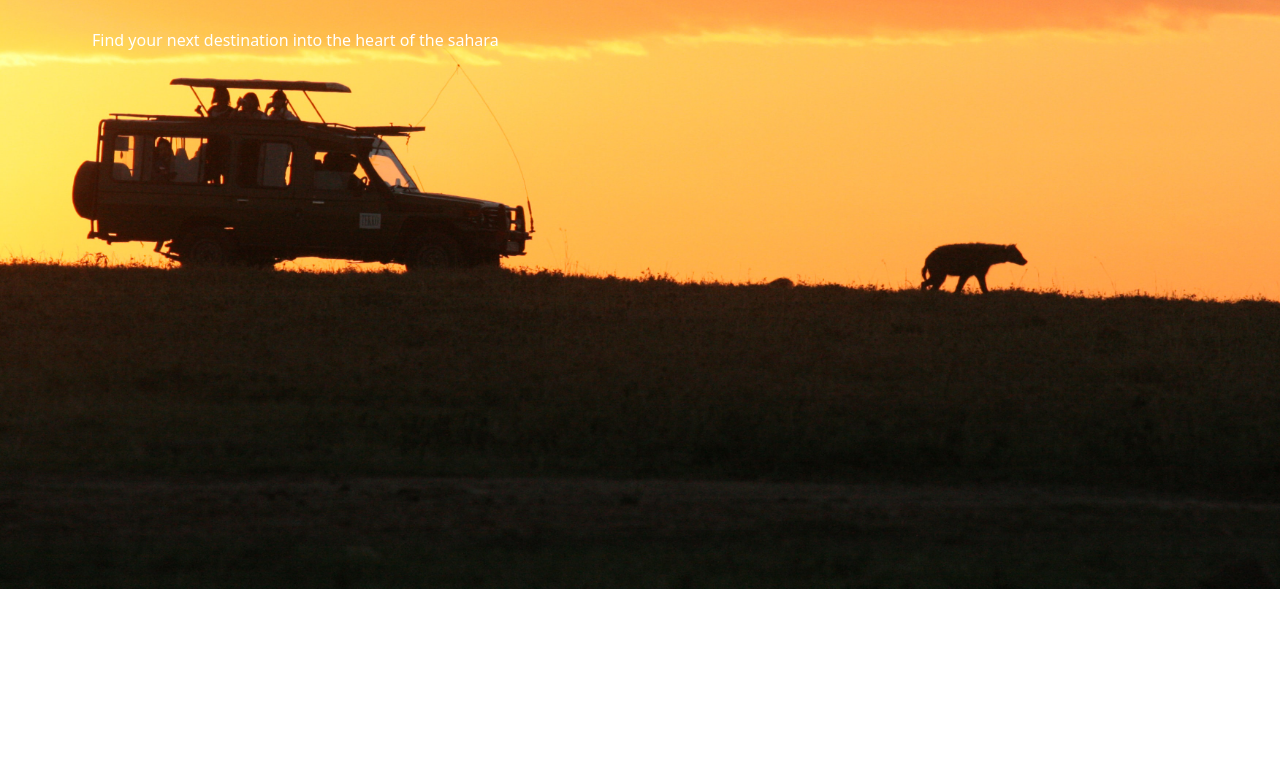
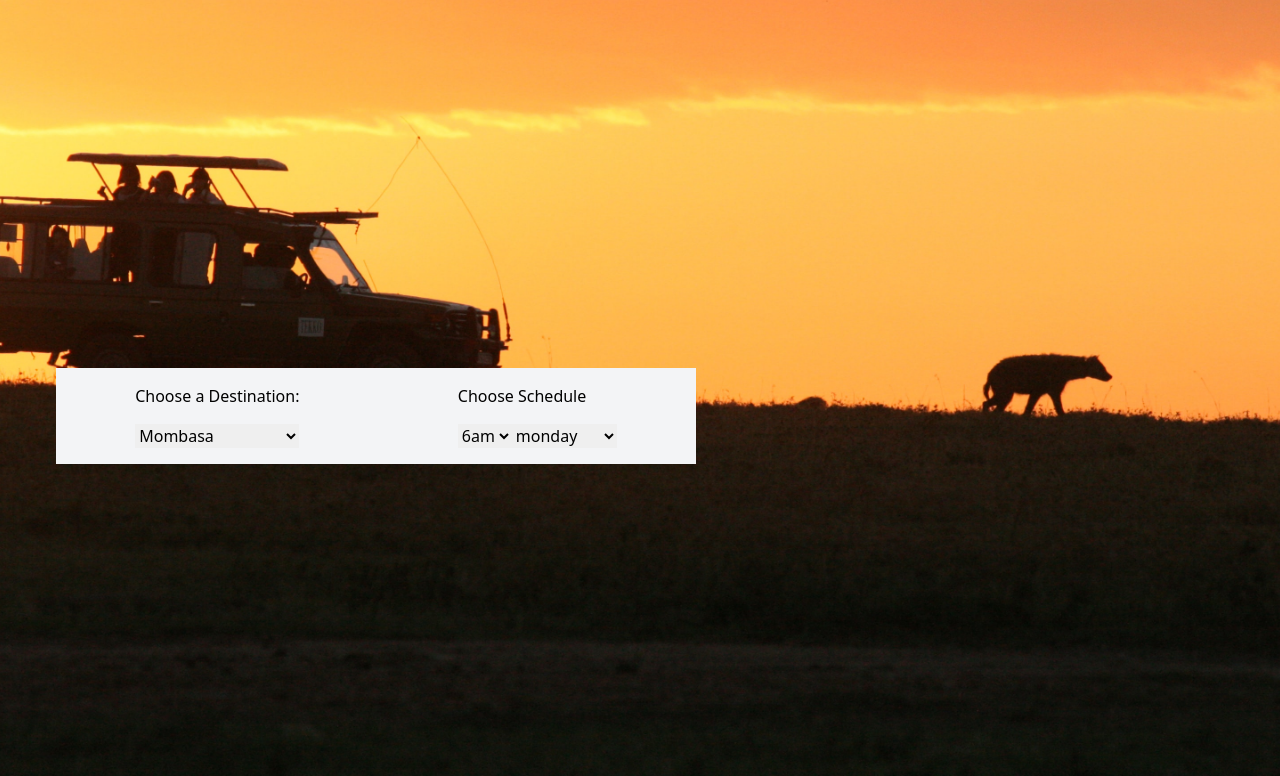
Before and after one commit to anthonykimani/Safari-Travelers-Club-Backend, a React (Create React App) app: page / in a window 1280 px wide. Shown: the part 264-1040 px from the top of the page. Before the commit the page ends 853 px from the top, so only its background shows below. Built offline with nearby package versions, Linux system fonts and the light colour scheme.

Commit message:
Adds more Home text and Button components

```diff
--- /dev/null
+++ b/src/components/Destination.js
@@ -0,0 +1,33 @@
+const Destination = () => {
+  return (
+    <div className="relative flex items-center bg-gray-100 w-6/12 justify-around mt-96 ml-14 h-24">
+      <div className="flex flex-col justify-between h-16">
+        <label htmlFor="destination">Choose a Destination:</label>
+        <select name="destination" id="destination">
+          <option value="Mombasa">Mombasa</option>
+          <option value="Kisumu">Kisumu</option>
+        </select>
+      </div>
+      <div className="flex flex-col justify-between h-16">
+        <label htmlFor="schedule">Choose Schedule</label>
+        <div className="">
+            <select name="day" id="day">
+                <option value="6am">6am</option>
+                <option value="7am">7am</option>
+            </select>
+            <select name="day" id="day">
+                <option value="monday">monday</option>
+                <option value="tuesday">tuesday</option>
+                <option value="wednesday">wednesday</option>
+                <option value="thursday">thursday</option>
+                <option value="friday">friday</option>
+                <option value="saturday">saturday</option>
+                <option value="sunday">sunday</option>
+            </select>
+        </div>
+      </div>
+    </div>
+  );
+};
+
+export default Destination;
--- a/src/components/HomeText.js
+++ b/src/components/HomeText.js
@@ -1,10 +1,14 @@
 const HomeText = () => {
-    return (
-        <div className="relative p-20 text-white w-3/5 ">
-            <h1 className="text-5xl p-3 font-medium">Explore the Beauty of the Savannah</h1>
-            <h4 className=" p-3">Find your next destination into the heart of the sahara</h4>
-        </div>
-     );
-}
+  return (
+    <div className="relative px-20 text-white w-3/5 ">
+      <h1 className="text-5xl p-3 font-medium">
+        Explore the Beauty of the Savannah
+      </h1>
+      <h4 className=" p-3">
+        Find your next destination into the heart of the sahara
+      </h4>
+    </div>
+  );
+};
 
 export default HomeText;
--- a/src/components/LandingPage.js
+++ b/src/components/LandingPage.js
@@ -1,5 +1,6 @@
 import Navbar from "./Navbar";
 import HomeText from "./HomeText";
+import Destination from "./Destination";
 
 const LandingPage = () => {
   return (
@@ -7,10 +8,11 @@ const LandingPage = () => {
       <img
         src={process.env.PUBLIC_URL + "/safari-ambience.jpg"}
         alt=""
-        className="absolute top-0 left-0 z-0"
+        className="absolute top-0 left-0 z-0 object-cover h-[130vh] w-screen"
       />
       <Navbar />
       <HomeText />
+      <Destination />
     </div>
   );
 };
--- /dev/null
+++ b/src/components/Options.js
@@ -0,0 +1,11 @@
+const Options = ({name}) => {
+  return (
+    <div>
+      <button className="text-gray-500 border-solid border rounded-3xl px-4 py-1 border-gray-500 mx-2">
+        {name}
+      </button>
+    </div>
+  );
+};
+
+export default Options;
--- /dev/null
+++ b/src/components/Phrase.js
@@ -0,0 +1,11 @@
+const Phrase = () => {
+  return <div className="mt-36 flex justify-around px-6">
+      <h1 className="text-5xl font-bold">Explore the True spirit of Africa</h1>
+      <div className="flex flex-col justify-around">
+          <h3 className="w-2/3">Over <span className="text-blue">200+</span> Locations </h3>
+          <h4 className="w-2/3">Rich with culture , diversity and nature under the saharan sun the suns never sets</h4>
+      </div>
+  </div>;
+};
+
+export default Phrase;
--- a/src/pages/Home.js
+++ b/src/pages/Home.js
@@ -1,9 +1,20 @@
 import LandingPage from "../components/LandingPage";
+import Phrase from "../components/Phrase";
+import Options from "../components/Options";
 
 const Home = () => {
-  return <div className="">
+  return (
+    <div className="">
       <LandingPage />
-  </div>;
+      <Phrase />
+      <div className="flex justify-center">
+        <Options name={"All"} />
+        <Options name={"Savannah"} />
+        <Options name={"Jungle"} />
+        <Options name={"Sandy Beaches"} />
+      </div>
+    </div>
+  );
 };
 
 export default Home;
```
